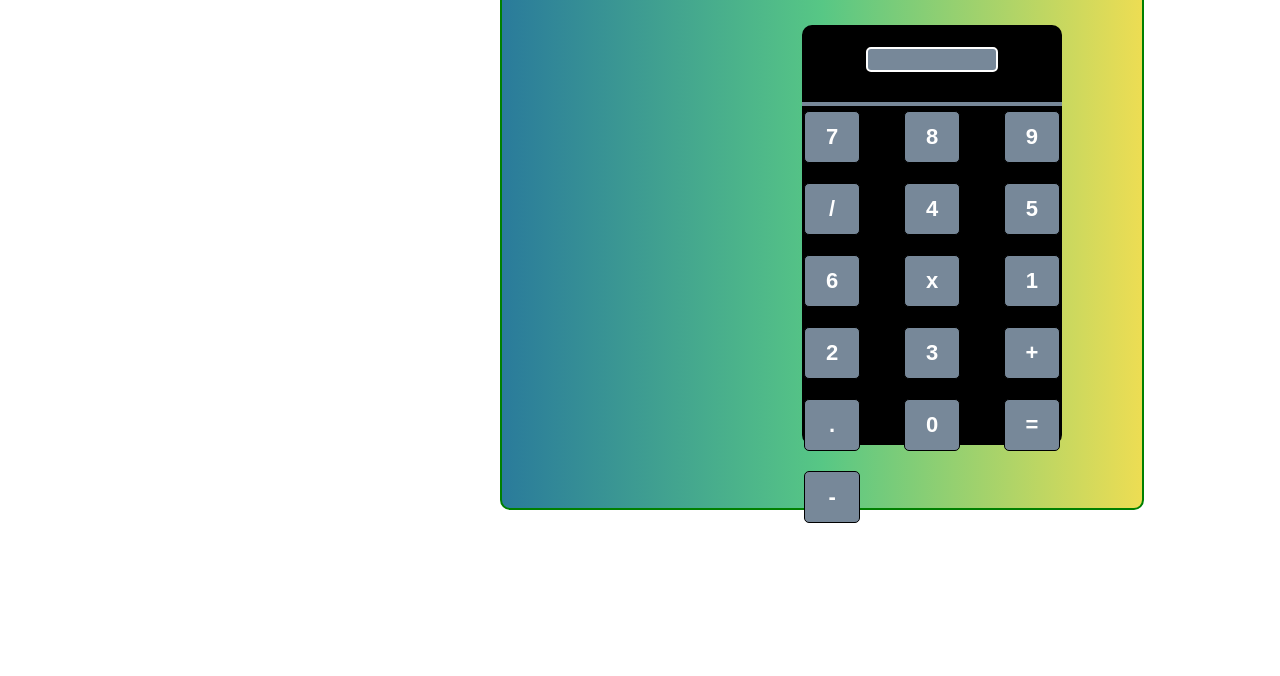
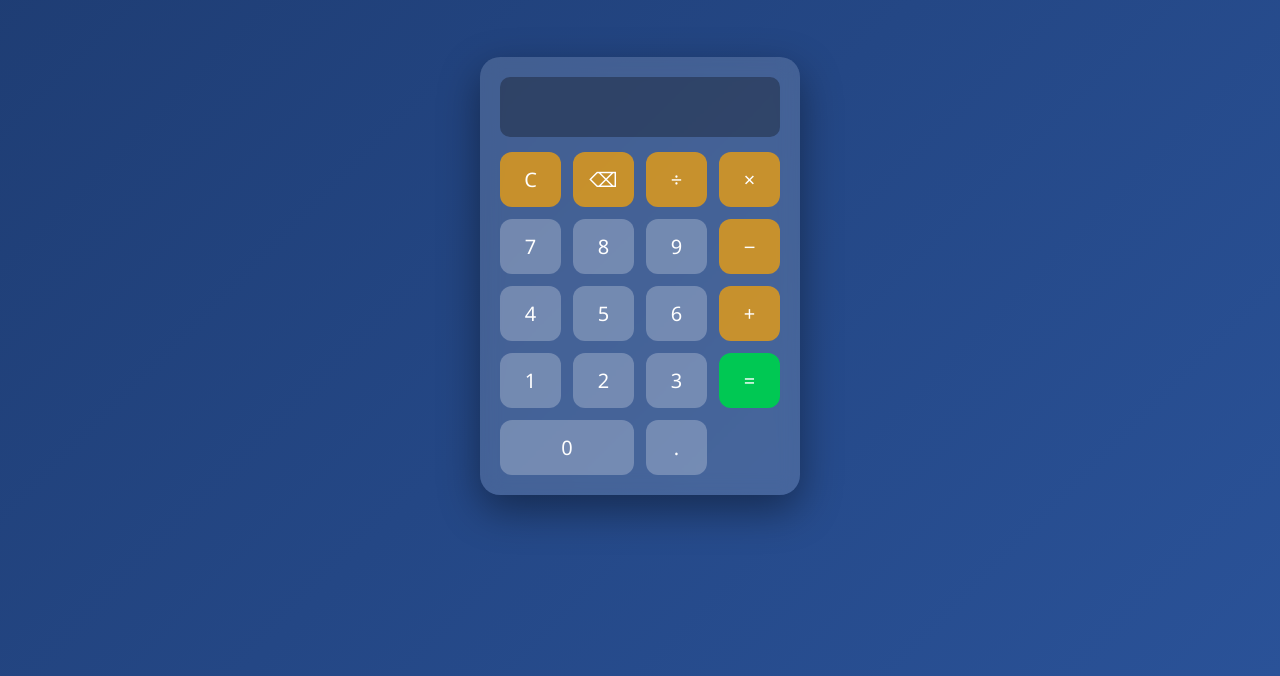
Before and after one commit to Shujauddin94/js-calculator-app, a plain HTML site: page Index.html in a window 1280 px wide. Shown: the part 124-800 px from the top of the page. Drawn offline with Linux system fonts and the light colour scheme.

Commit message:
added better ui with keyboard input

```diff
--- a/Index.html
+++ b/Index.html
@@ -2,37 +2,40 @@
 <html lang="en">
 <head>
     <meta charset="UTF-8">
-    <meta name="viewport" content="width=device-width, initial-scale=1.0">
-    <title>Calculator</title>
+    <title>Modern Calculator</title>
     <link rel="stylesheet" href="calculator.css">
 </head>
 <body>
-    <div class="container">
-    <h1 class="heading">SHUJA's Calculator</h1>
-    <div class="Calculator">
-        <input type="text" class="display" id="screen">
-            <p class="bottom"></p>
 
-        <div class="buttons">
-        <button id="seven" onclick="handleinput(this)">7</button>
-                <button onclick="handleinput(this)">8</button>
-                <button onclick="handleinput(this)">9</button>
-                <button onclick="handleinput(this)">/</button>
-                <button onclick="handleinput(this)">4</button>
-                <button onclick="handleinput(this)">5</button>
-                <button onclick="handleinput(this)">6</button>
-                <button onclick="handleinput(this)">x</button>
-                <button onclick="handleinput(this)">1</button>
-                <button onclick="handleinput(this)">2</button>
-                <button onclick="handleinput(this)">3</button>
-                <button onclick="handleinput(this)">+</button>
-                <button onclick="handleinput(this)">.</button>
-                <button onclick="handleinput(this)">0</button>
-                <button onclick="equals()">=</button>
-                <button onclick="handleinput(this)">-</button>
-        </div>
+<div class="calculator">
+    <input type="text" id="screen" class="display" readonly>
+
+    <div class="buttons">
+        <button class="op" onclick="clearScreen()">C</button>
+        <button class="op" onclick="deleteLast()">⌫</button>
+        <button class="op" onclick="handleInput('/')">÷</button>
+        <button class="op" onclick="handleInput('*')">×</button>
+
+        <button onclick="handleInput('7')">7</button>
+        <button onclick="handleInput('8')">8</button>
+        <button onclick="handleInput('9')">9</button>
+        <button class="op" onclick="handleInput('-')">−</button>
+
+        <button onclick="handleInput('4')">4</button>
+        <button onclick="handleInput('5')">5</button>
+        <button onclick="handleInput('6')">6</button>
+        <button class="op" onclick="handleInput('+')">+</button>
+
+        <button onclick="handleInput('1')">1</button>
+        <button onclick="handleInput('2')">2</button>
+        <button onclick="handleInput('3')">3</button>
+        <button class="equal" onclick="calculate()">=</button>
+
+        <button class="zero" onclick="handleInput('0')">0</button>
+        <button onclick="handleInput('.')">.</button>
     </div>
 </div>
+
 <script src="calculator.js"></script>
 </body>
 </html>
--- a/calculator.css
+++ b/calculator.css
@@ -1,75 +1,70 @@
-*{
+* {
+    margin: 0;
     padding: 0;
-    margin: 0;
+    box-sizing: border-box;
+    font-family: 'Segoe UI', sans-serif;
 }
-.container{
-    position: relative;
-    top: 70px;
-    left: 500px;
-    border: 2px solid green;
-    height: 70vh;
-    width: 50vw;
-    text-align: center;
+
+body {
+    height: 100vh;
+    display: flex;
+    justify-content: center;
+    align-items: center;
+    background: linear-gradient(135deg, #1e3c72, #2a5298);
+}
+
+.calculator {
+    width: 320px;
+    padding: 20px;
+    border-radius: 20px;
+    backdrop-filter: blur(10px);
+    background: rgba(255, 255, 255, 0.15);
+    box-shadow: 0 15px 40px rgba(0, 0, 0, 0.4);
+}
+
+.display {
+    width: 100%;
+    height: 60px;
+    font-size: 26px;
+    text-align: right;
+    padding: 10px;
     border-radius: 10px;
-    background: #2A7B9B;
-background: linear-gradient(90deg, rgba(42, 123, 155, 1) 0%, rgba(87, 199, 133, 1) 50%, rgba(237, 221, 83, 1) 100%);
+    border: none;
+    margin-bottom: 15px;
+    background: rgba(0, 0, 0, 0.3);
+    color: white;
 }
-.Calculator{
-    /* display: flex; */
-    position: relative;
-    top: 40px;
-    left: 300px;
-    height: 52vh;
-    width: 20vw;
-    border: 2px solid black;
-    border-radius: 10px;
-    background-color: black;
-    justify-items: center;
+
+.buttons {
+    display: grid;
+    grid-template-columns: repeat(4, 1fr);
+    gap: 12px;
 }
-.display{
-    border: 2px solid white;
-    height: 2.6vh;
-    width: 10vw;
-    position: relative;
-    top: 20px;
-    background-color: lightslategray;
-    border-radius: 5px;
+
+button {
+    height: 55px;
+    border-radius: 12px;
+    border: none;
+    font-size: 20px;
+    cursor: pointer;
+    background: rgba(255, 255, 255, 0.25);
+    color: white;
+    transition: 0.2s;
 }
-.bottom{
-    position: relative;
-    top: 50px;
-    border: 2px solid lightslategray;
-    width: 20vw;
 
+button:hover {
+    background: rgba(255, 255, 255, 0.4);
 }
-.buttons{
-    display: flex;
-    flex-wrap: wrap;
-    justify-content: space-between;
-    position: relative;
-    top: 50px;
-    align-content: space-between;
-    gap: 10px;
-  gap: 30px 20px; /* row-gap column gap */
-  row-gap: 10px;
-  column-gap: 20px;
+
+.op {
+    background: rgba(255, 165, 0, 0.7);
 }
-.buttons > button{
-    background-color: lightslategray;
-    color: white;
 
-    /* width: 100px; */
-    margin: 10px;
-    text-align: center;
-    line-height: 35px;
-    font-size: 30px;
-    flex: 0 0 22%;
-    margin: 5px 0;
-    border: 1px solid #000;
-    width: 60px;
-    height: 52px;
-    font-size: 22px;
-    font-weight: 600;
-    border-radius: 5px;
-    cursor: pointer;
+.equal {
+    grid-row: span 2;
+    background: #00c853;
 }
+
+.zero {
+    grid-column: span 2;
+}
--- a/calculator.js
+++ b/calculator.js
@@ -57,19 +57,53 @@
 //         function subtract() {
 //             document.getElementById("screen").value += '-';
 //         }
-        function equals() {
-         let ans =   document.getElementById("screen").value
-         ans = ans.replace('x','*')
+    //     function equals() {
+    //      let ans =   document.getElementById("screen").value
+    //      ans = ans.replace('x','*')
 
-         document.getElementById("screen").value = eval(ans)
+    //      document.getElementById("screen").value = eval(ans)
 
-        }
-    function handleinput(e) {
-        let input = e.innerHTML
-        console.log(input)
-        // if(input == 'x'){
-        //     input = '*'
-        // }
-        document.getElementById("screen").value += input ;
+    //     }
+    // function handleinput(e) {
+    //     let input = e.innerHTML
+    //     console.log(input)
+    //     // if(input == 'x'){
+    //     //     input = '*'
+    //     // }
+    //     document.getElementById("screen").value += input ;
 
+    // }
+    let screen = document.getElementById("screen");
+
+function handleInput(value) {
+    screen.value += value;
+}
+
+function clearScreen() {
+    screen.value = "";
+}
+
+function deleteLast() {
+    screen.value = screen.value.slice(0, -1);
+}
+
+function calculate() {
+    try {
+        screen.value = eval(screen.value);
+    } catch {
+        screen.value = "Error";
     }
+}
+
+/* Keyboard support */
+document.addEventListener("keydown", (e) => {
+    if ("0123456789+-*/.".includes(e.key)) {
+        handleInput(e.key);
+    } else if (e.key === "Enter") {
+        calculate();
+    } else if (e.key === "Backspace") {
+        deleteLast();
+    } else if (e.key === "Escape") {
+        clearScreen();
+    }
+});
```
